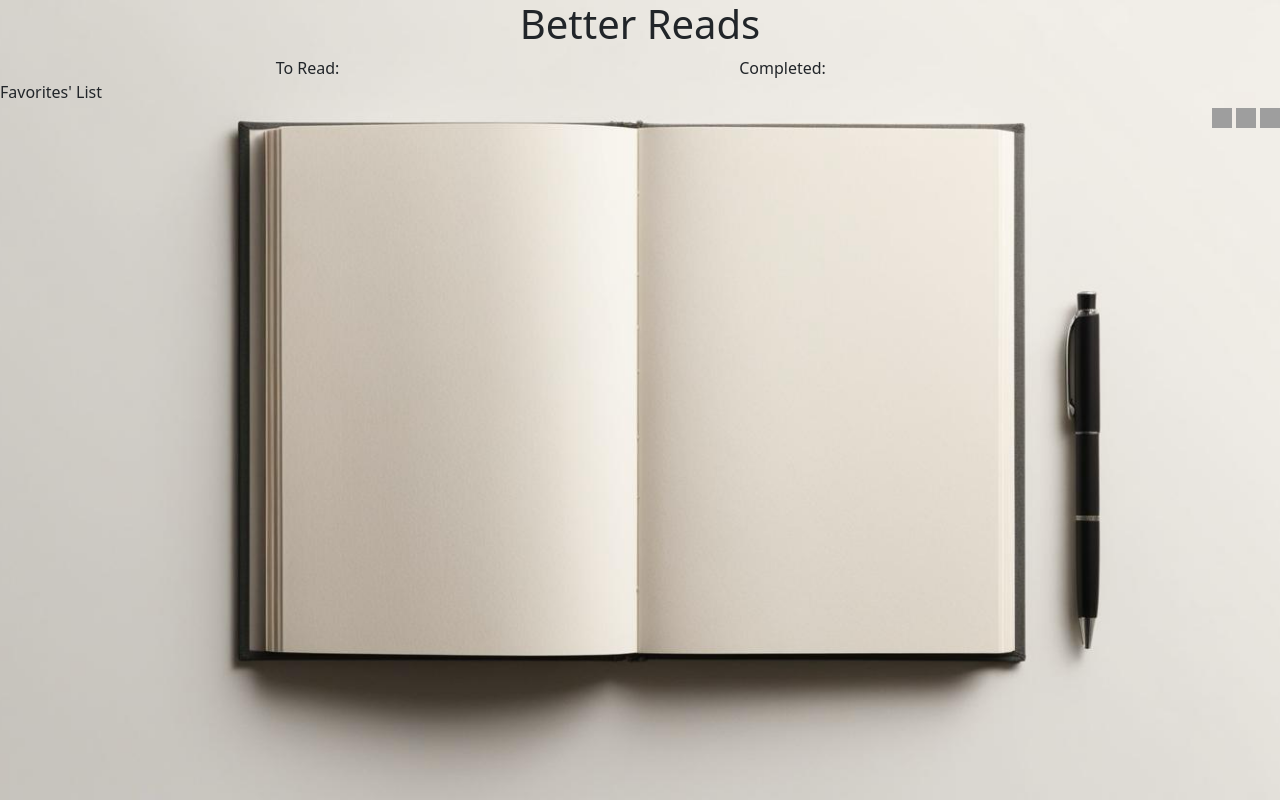
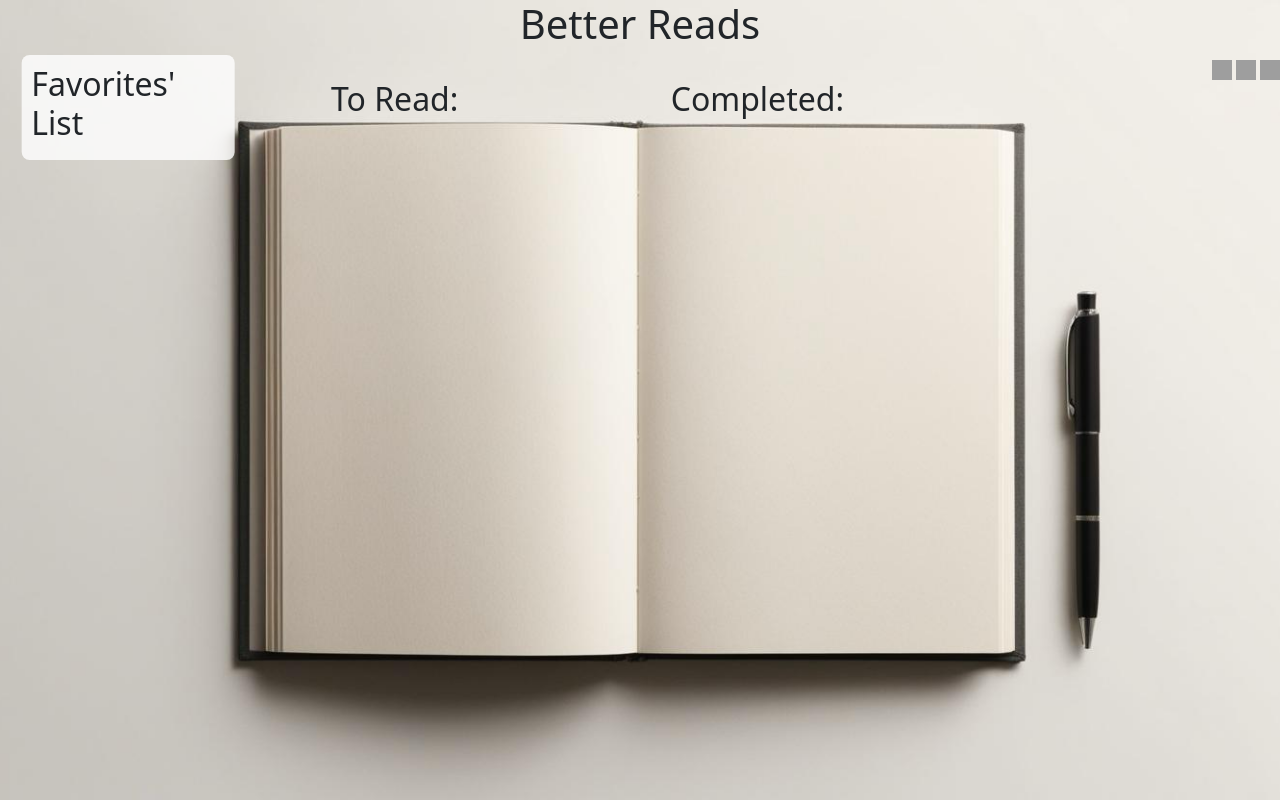
Before and after one commit to AshB88/Better-Reads, a plain HTML site: page index.html in a window 1280 px wide. Drawn offline with nearby package versions, Linux system fonts and the light colour scheme; grey boxes are pictures that could not be loaded.

Commit message:
Changed column placement add styling

```diff
--- a/index.html
+++ b/index.html
@@ -8,28 +8,27 @@
     <link rel="stylesheet" type="text/css" href="./style.css"/>
   </head>
   <body>
+    <h1 class="text-center">Better Reads</h1> <!-- Title of the page -->
 
+    <div class="container text-center">
+      <div class="row">
+        <!-- "To Read" Column -->
+        <div id="to-read" class="col-12 col-md-6 col-lg-5 mb-3">
+          <h2>To Read:</h2> <!-- Heading for the "To Read" section -->
+        </div>
 
-    <h1 class="text-center">Better Reads</h1>
-    <div class="container text-center">
-        <div class="row align-items-center">
-          <!--Create an area for typing in a book title with an enter button-->
-        <!-- This is the "to read" column arranged in alaphabetical order.-->
-
-          <div class="col-12 col-md-6 col-lg-5">
-            To Read:
-          </div>
-            <!-- This is the "completed" column arranged in alaphabetical order-->
-
-          <div class="col-12 col-md-6 col-lg-5">
-            Completed:
-          </div>
+        <!-- "Completed" Column -->
+        <div id="completed" class="col-12 col-md-6 col-lg-5 mb-3">
+          <h2>Completed:</h2> <!-- Heading for the "Completed" section -->
         </div>
       </div>
-      <!-- This is the "favorites" column. This should be ordered according to recently added -->
+    </div>
 
-      <aside class="col-12 col-md-2 col-lg-2">
-        Favorites' List</aside>
+    <!-- "Favorites" Column -->
+    <aside id="favorites" class="col-12 col-md-2 col-lg-2 position-absolute">
+      <h2>Favorites' List</h2> <!-- Heading for the "Favorites" section -->
+    </aside>
+
     <script src="https://cdn.jsdelivr.net/npm/bootstrap@5.3.3/dist/js/bootstrap.bundle.min.js" integrity="sha384-YvpcrYf0tY3lHB60NNkmXc5s9fDVZLESaAA55NDzOxhy9GkcIdslK1eN7N6jIeHz" crossorigin="anonymous"></script>
     <footer class="text-end">
         <nav>
--- a/style.css
+++ b/style.css
@@ -10,3 +10,28 @@ a {
     margin: 0;
     height: 100vh;
     }
+
+    /* Styling for the "To Read" column */
+#to-read {
+  position: absolute; /* Absolute positioning for precise placement */
+  top: 10%; /* Position from the top (adjustable) */
+  left: 10%; /* Position from the left (adjustable) */
+}
+
+/* Styling for the "Completed" column */
+#completed {
+  position: absolute; /* Absolute positioning for precise placement */
+  top: 10%; /* Align with "To Read" */
+  right: 20%; /* Position from the right (adjustable) */
+}
+
+/* Styling for the "Favorites" column */
+#favorites {
+  position: absolute; /* Absolute positioning for precise placement */
+  bottom: 80%; /* Position from the bottom (adjustable) */
+  right: 90%; /* Center horizontally */
+  transform: translateX(50%); /* Adjust horizontal position to center the column */
+  background-color: rgba(255, 255, 255, 0.8); /* Semi-transparent background for better readability */
+  padding: 10px; /* Add padding inside the box */
+  border-radius: 8px; /* Rounded corners for better aesthetics */
+}
```
